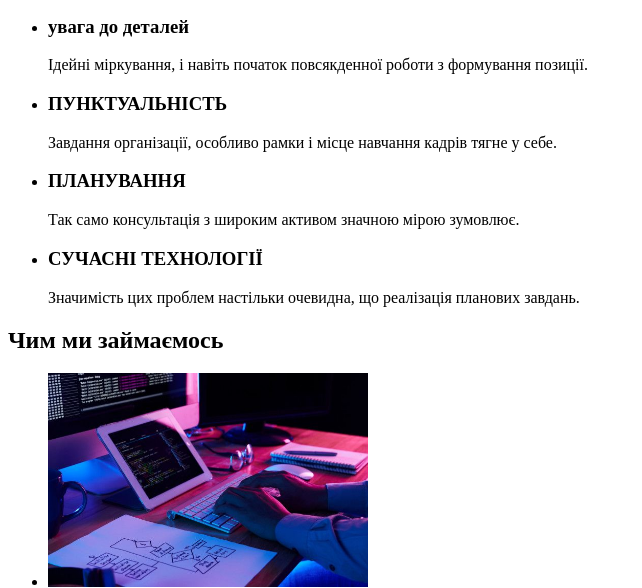
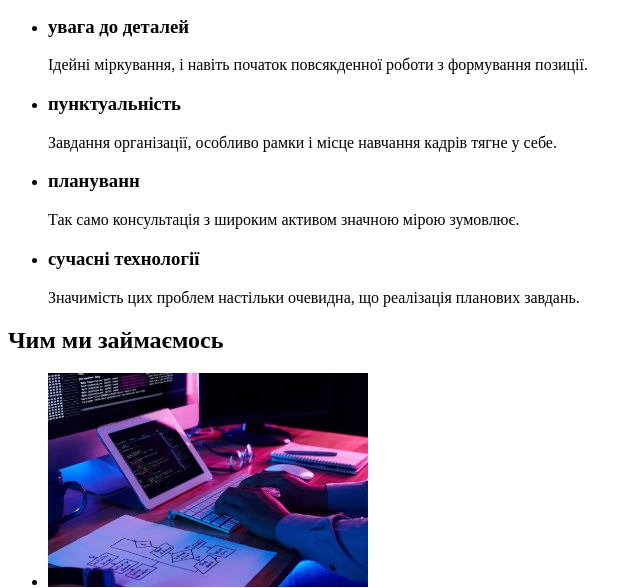
Before and after one commit to Lemon4ik94/Borbych-Oleg-IPZ-32, a plain HTML site: page index.html in a window 1280 px wide. Shown: the part 166-754 px from the top of the page, without its empty margins (0-642 px from the left). Drawn offline with Linux system fonts and the light colour scheme.

Commit message:
More fixes
Fix another caps

```diff
--- a/index.html
+++ b/index.html
@@ -36,20 +36,20 @@
             </p>
           </li>
           <li>
-            <h3>ПУНКТУАЛЬНІСТЬ</h3>
+            <h3>пунктуальність</h3>
             <p>
               Завдання організації, особливо рамки і місце навчання кадрів тягне
               у себе.
             </p>
           </li>
           <li>
-            <h3>ПЛАНУВАННЯ</h3>
+            <h3>плануванн</h3>
             <p>
               Так само консультація з широким активом значною мірою зумовлює.
             </p>
           </li>
           <li>
-            <h3>СУЧАСНІ ТЕХНОЛОГІЇ</h3>
+            <h3>сучасні технології</h3>
             <p>
               Значимість цих проблем настільки очевидна, що реалізація планових
               завдань.
```
